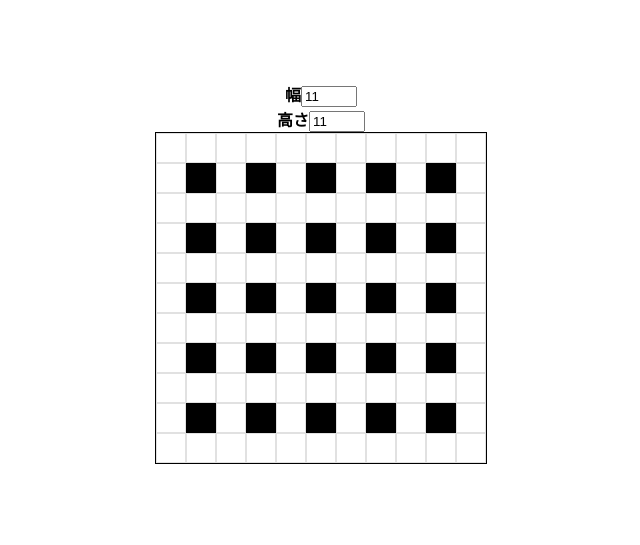
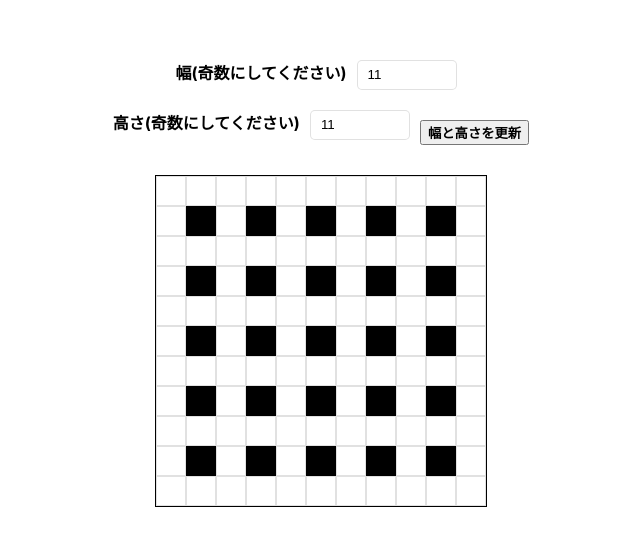
Before and after one commit to nnktm/ts-maze, a Next.js app: page / in a window 1280 px wide. Shown: the part 127-672 px from the top of the page, without its empty margins (319-959 px from the left). Built offline with nearby package versions, Linux system fonts and the light colour scheme.

Commit message:
幅と高さを強制的に奇数にする機能を実装した

```diff
--- a/src/app/page.module.css
+++ b/src/app/page.module.css
@@ -20,3 +20,26 @@
   height: 30px;
   border: 1px solid #0000001e;
 }
+
+.customMaze {
+  display: flex;
+  flex-direction: column;
+  margin: 10px;
+}
+
+.customMazeItem {
+  display: flex;
+  flex-direction: row;
+  margin: 10px;
+  margin-right: auto;
+  margin-left: auto;
+}
+
+.textBox {
+  width: 100px;
+  height: 30px;
+  padding: 0 10px;
+  margin: 0 10px;
+  border: 1px solid #0000001e;
+  border-radius: 5px;
+}
--- a/src/app/page.tsx
+++ b/src/app/page.tsx
@@ -29,67 +29,79 @@ export default function Home() {
     height: 11,
   });
 
+  const [inputSetting, setInputSetting] = useState<{
+    width: string;
+    height: string;
+  }>({
+    width: '11',
+    height: '11',
+  });
+
+  const handleWidthBlur = (e: React.FocusEvent<HTMLInputElement>) => {
+    let value = Number(e.target.value);
+    if (value < 3 || value > 99) {
+      alert(`幅は3以上99以下にしてください`);
+      value = 5;
+    }
+    const adjustedValue = value % 2 === 0 ? value + 1 : value;
+    setMazeSet((prev) => ({ ...prev, width: adjustedValue }));
+    setInputSetting((prev) => ({ ...prev, width: adjustedValue.toString() }));
+  };
+
+  const handleHeightBlur = (e: React.FocusEvent<HTMLInputElement>) => {
+    let value = Number(e.target.value);
+    if (value < 3 || value > 99) {
+      alert(`縦の幅は3以上99以下にしてください`);
+      value = 5;
+    }
+    const adjustedValue = value % 2 === 0 ? value + 1 : value;
+
+    setMazeSet((prev) => ({ ...prev, height: adjustedValue }));
+    setInputSetting((prev) => ({ ...prev, height: adjustedValue.toString() }));
+  };
+
   const maze = initialMazeMap(mazeSet.width, mazeSet.height);
 
   return (
     <div className={styles.container}>
       <div className={styles.customMaze}>
+        <div className={styles.customMazeItem}>
           <label>
-          <strong>幅</strong>
+            <strong>幅(奇数にしてください)</strong>
           </label>
           <input
             type="number"
             min="1"
             max="99"
-          value={mazeSet.width}
+            value={inputSetting.width}
             onChange={(e) => {
-            const value = Number(e.target.value);
-            if (value < 3) {
-              alert(`幅は3以上にしてください`);
-              return;
-            }
-            if (value > 99) {
-              alert(`幅は99以下にしてください`);
-              return;
-            }
-            // 奇数に調整（偶数が入力された場合は次の奇数にする）
-            const adjustedValue = value % 2 === 0 ? value + 1 : value;
-            setMazeSet({
-              ...mazeSet,
-              width: adjustedValue,
-            });
+              setInputSetting((prev) => ({ ...prev, width: e.target.value }));
             }}
+            onBlur={(e) => handleWidthBlur(e)}
             className={styles.textBox}
           />
         </div>
-      <div className={styles.customBoardItem}>
+        <div className={styles.customMazeItem}>
           <label>
-          <strong>高さ</strong>
+            <strong>高さ(奇数にしてください)</strong>
           </label>
           <input
             type="number"
             min="1"
             max="99"
-          value={mazeSet.height}
+            value={inputSetting.height}
             onChange={(e) => {
-            const value = Number(e.target.value);
-            if (value < 3) {
-              alert(`縦の幅は３以上にしてください`);
-              return;
-            }
-            if (value > 99) {
-              alert(`縦の幅は99以下にしてください`);
-              return;
-            }
-            // 奇数に調整（偶数が入力された場合は次の奇数にする）
-            const adjustedValue = value % 2 === 0 ? value + 1 : value;
-            setMazeSet({
-              ...mazeSet,
-              height: adjustedValue,
-            });
+              setInputSetting((prev) => ({ ...prev, height: e.target.value }));
             }}
+            onBlur={(e) => handleHeightBlur(e)}
             className={styles.textBox}
           />
+          <div className={styles.customMazeItem}>
+            <button>
+              <strong>幅と高さを更新</strong>
+            </button>
+          </div>
+        </div>
       </div>
       <div
         className={styles.maze}
```
Lines whose indentation alone changed are shown as unchanged.
